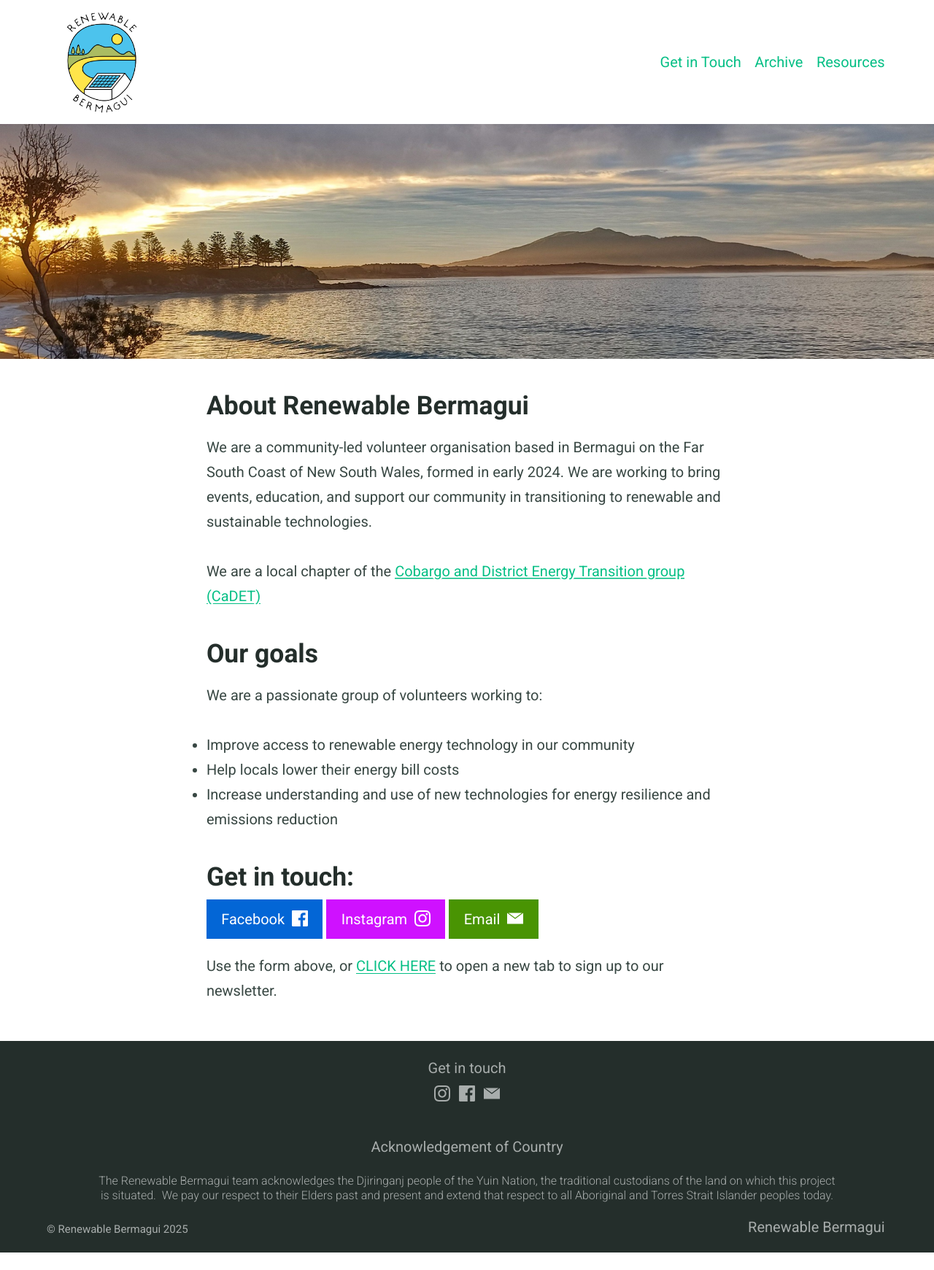
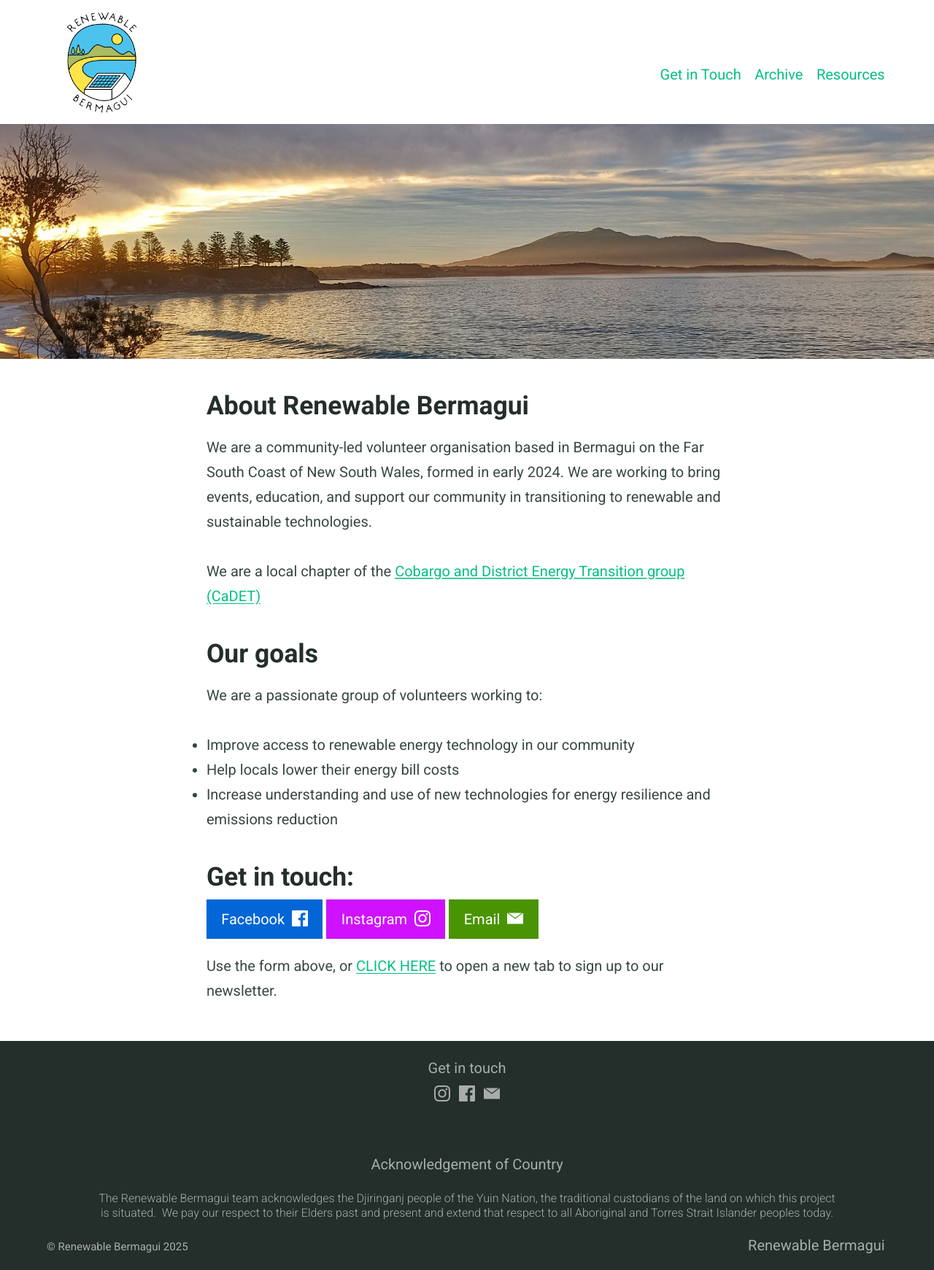
Before and after one commit to renewablebermagui/renewablebermagui.github.io, a Jekyll site: the page built from index.md, in a window 1280 px wide. Shown: the whole page at 73% size. Built offline with Jekyll 4.4.1, drawn with Linux system fonts in a browser that asks for light colours; some web fonts are replaced; our own code applies the rules of GitHub Pages for plain Markdown files; before the commit the page ends 1717 px from its top, so only the background shows below that.

Commit message:
hopefully fixed mobile header menu

```diff
--- a/_sass/_theme.scss
+++ b/_sass/_theme.scss
@@ -69,7 +69,8 @@
 
 .socials-container, social-buttons {
   a {
-
+    padding-top: 0.5rem;
+    margin-bottom: 1.5rem;
   }
 }
 
@@ -109,7 +110,8 @@
 }
 
 .nav-container {
-  max-height: 4rem;
+  // This needs to be manually adjusted if you change the logo size in .logo to vertically center the menu icon
+  margin-top: 2rem;
 }
 
 .nav {
```
Also changed, not shown: _config.yml (+10 -0 lines).
